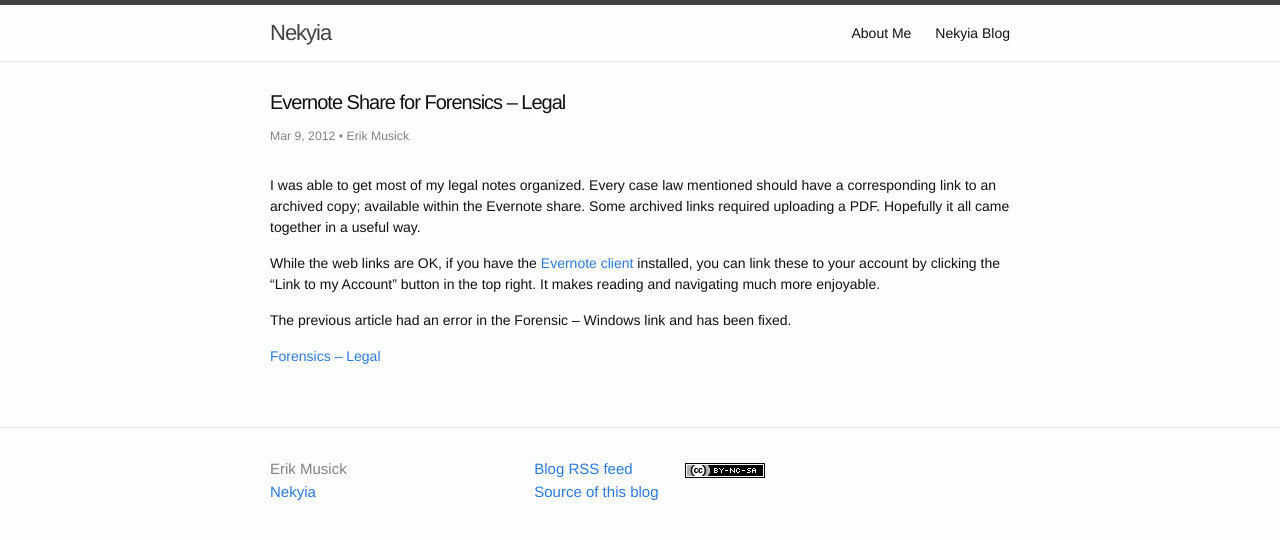
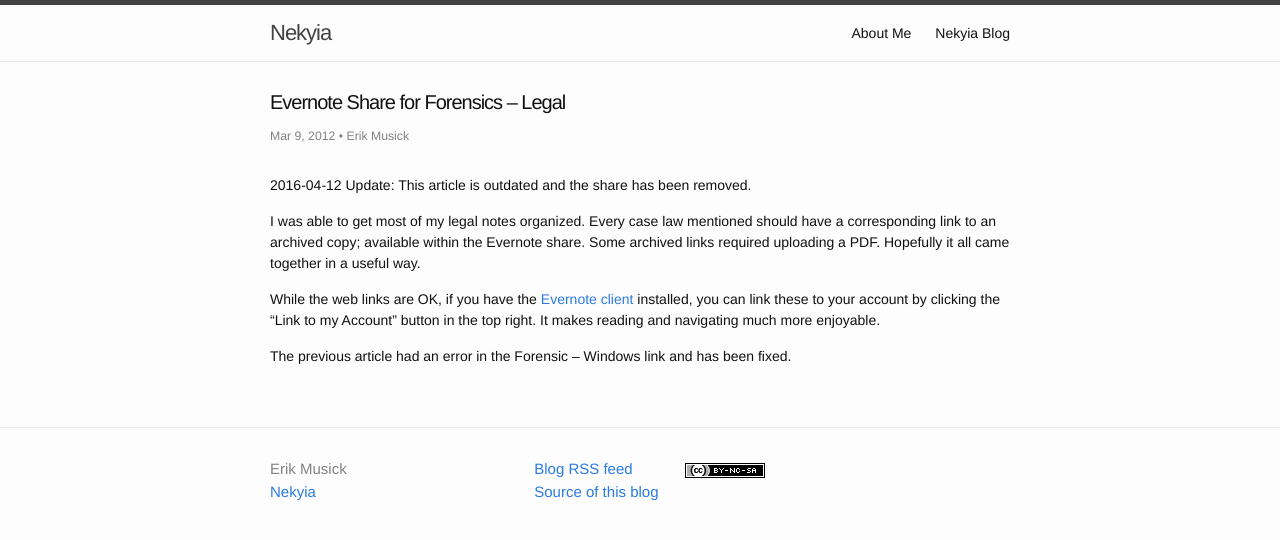
Before and after one commit to emusick/emusick.github.io, a Jekyll site: the page built from _posts/2012-03-09-evernote-share-for-forensics-legal.md, in a window 1280 px wide. Shown: the top 540 px of the page. Built offline with Jekyll 4.4.1, drawn with Linux system fonts in a browser that asks for light colours.

Commit message:
Update 2012-03-09-evernote-share-for-forensics-legal.md
Added a note stating that the article is old and irrelevant

```diff
--- a/_posts/2012-03-09-evernote-share-for-forensics-legal.md
+++ b/_posts/2012-03-09-evernote-share-for-forensics-legal.md
@@ -12,10 +12,10 @@
   - evernote
   - legal
 ---
+2016-04-12 Update: This article is outdated and the share has been removed.
+
 I was able to get most of my legal notes organized. Every case law mentioned should have a corresponding link to an archived copy; available within the Evernote share. Some archived links required uploading a PDF. Hopefully it all came together in a useful way.
 
 While the web links are OK, if you have the [Evernote client](http://www.evernote.com/evernote/ "Evernote client information page") installed, you can link these to your account by clicking the &#8220;Link to my Account&#8221; button in the top right. It makes reading and navigating much more enjoyable.
 
 The previous article had an error in the Forensic &#8211; Windows link and has been fixed.
-
-[Forensics &#8211; Legal](https://www.evernote.com/pub/4ncx/forensics-legal "Evernote share for Forensics - Legal")
```
